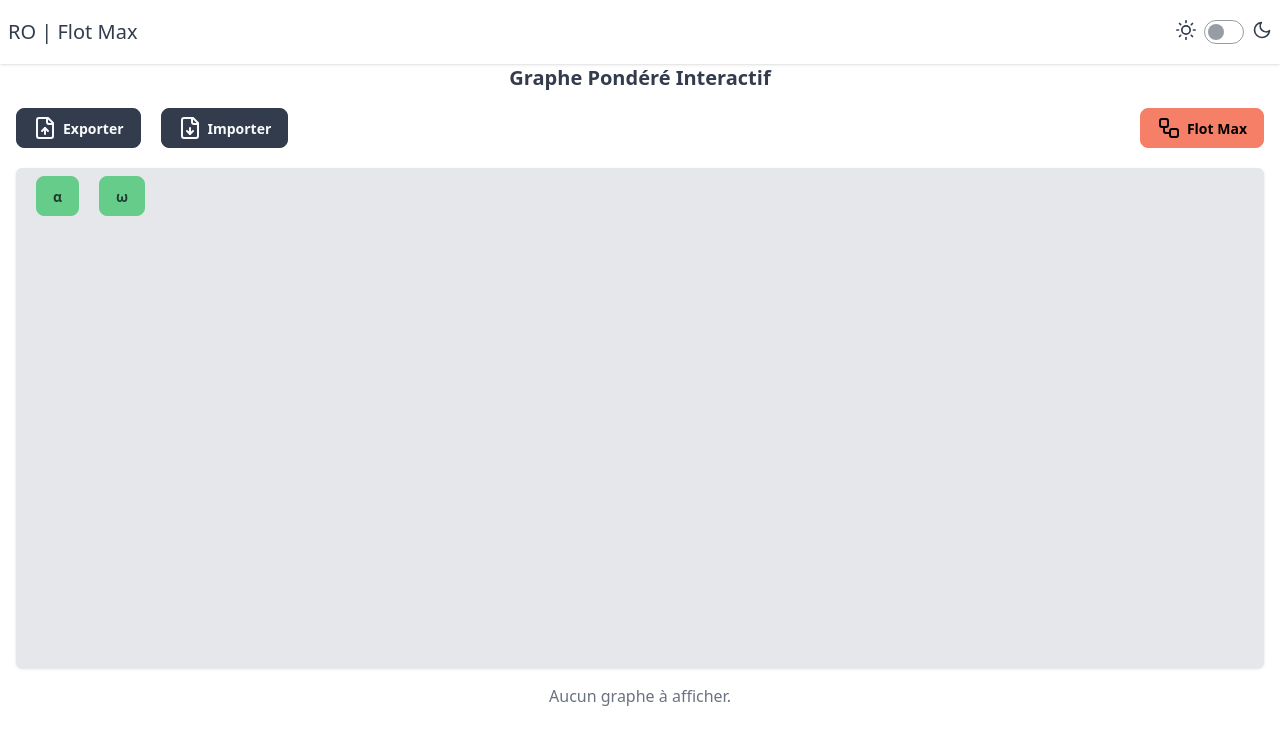
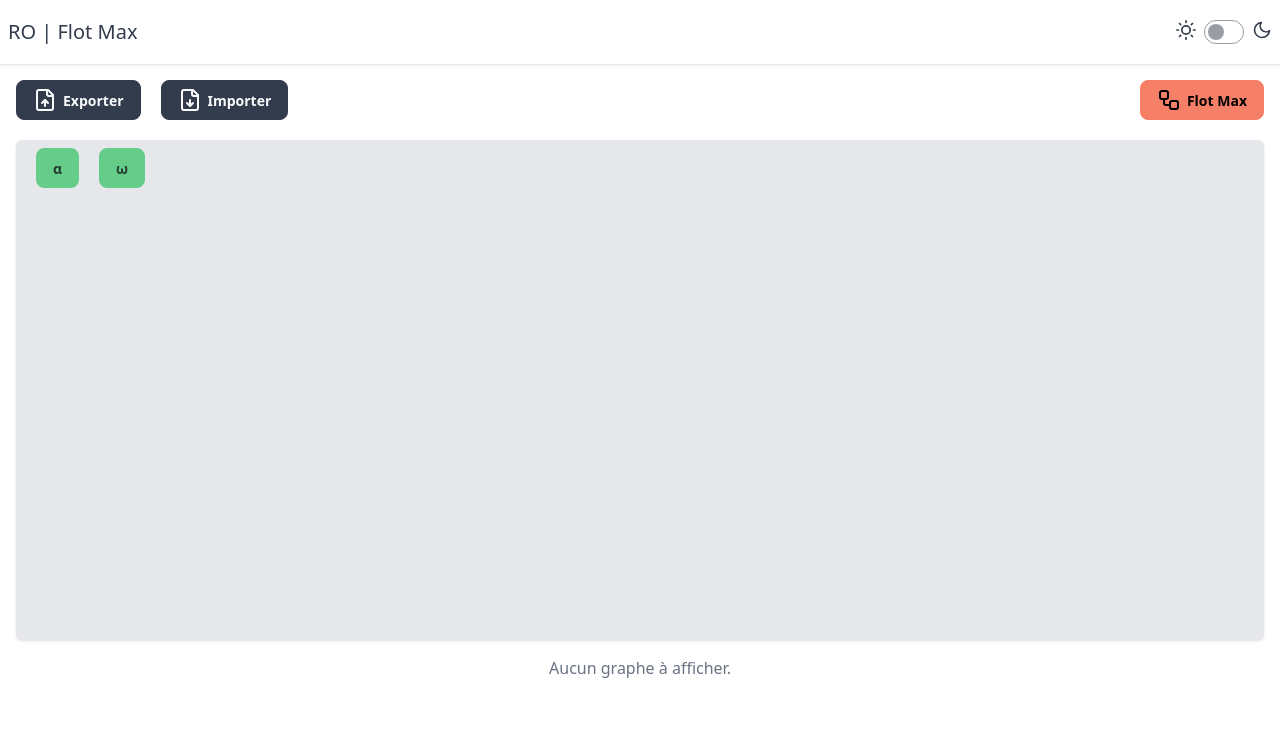
Before and after one commit to wharton-SP/RO, a React (Vite) app: page /home in a window 1280 px wide. Shown: the top 744 px of the page. Built offline with nearby package versions, Linux system fonts and the light colour scheme.

Commit message:
Remove: header title from Home component for cleaner layout

```diff
--- a/src/pages/Home.jsx
+++ b/src/pages/Home.jsx
@@ -32,7 +32,6 @@ const Home = ({ theme }) => {
 
     return (
         <div className="App min-h-screen">
-            <h1 className="text-xl font-bold text-center my-4">Graphe Pondéré Interactif</h1>
             <Graph sendData={handleData} theme={theme} />
             <GraphResult result={resultFlow} coo={coo} finalF={setFinalDisplay} theme={theme} />
             {isFinalGraph && (
```
